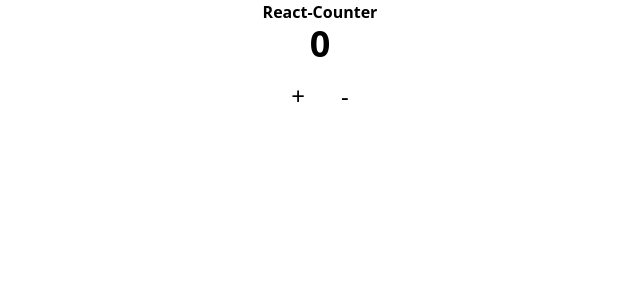
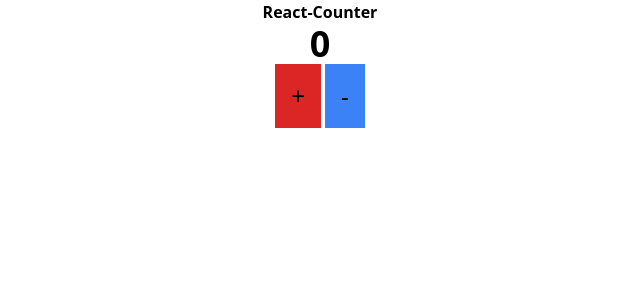
Before and after one commit to nabin-skilluplabs/skillup_labs_fsd_batch_01_2023, a React (Vite) app in the folder react-app/: page / in a window 1280 px wide. Shown: the top 300 px of the page, without its empty margins (0-640 px from the left). Built offline with nearby package versions, Linux system fonts and the light colour scheme.

Commit message:
added react router

```diff
--- a/react-app/package.json
+++ b/react-app/package.json
@@ -10,8 +10,12 @@
     "preview": "vite preview"
   },
   "dependencies": {
+    "localforage": "^1.10.0",
+    "match-sorter": "^6.3.4",
     "react": "^18.2.0",
-    "react-dom": "^18.2.0"
+    "react-dom": "^18.2.0",
+    "react-router-dom": "^6.22.3",
+    "sort-by": "^1.2.0"
   },
   "devDependencies": {
     "@types/react": "^18.2.66",
--- a/react-app/src/App.jsx
+++ b/react-app/src/App.jsx
@@ -21,8 +21,8 @@ function App() {
       <Header appName = {appName}/>
       <h2 className=" text-4xl font-bold text-center margin-4">{count}</h2>
       <div className="flex justify-center space-x-1">
-          <Button  symbol="+" action={increment} bg = "bg-red-600"/>
-          <Button symbol="-" action={decreament} bg = 'bg-blue-500'/>
+          <Button  symbol="+" action={increment} bg="bg-red-600"/>
+          <Button symbol="-" action={decreament} bg="bg-blue-500"/>
       </div>
     </div>
   )
--- a/react-app/src/components/Button.jsx
+++ b/react-app/src/components/Button.jsx
@@ -1,7 +1,7 @@
 /* eslint-disable react/prop-types */
 function Button({symbol, action, bg}){
     return (
-        <button onClick={action} className= {`bg-${bg}-600 p-4 text-2xl`} >{symbol}</button>
+        <button onClick={action} className= {`${bg} p-4 text-2xl`} >{symbol}</button>
     );
 }
 export default Button;
```
Also changed, not shown: 1 other file (tests, documents, lock files or other folders).
